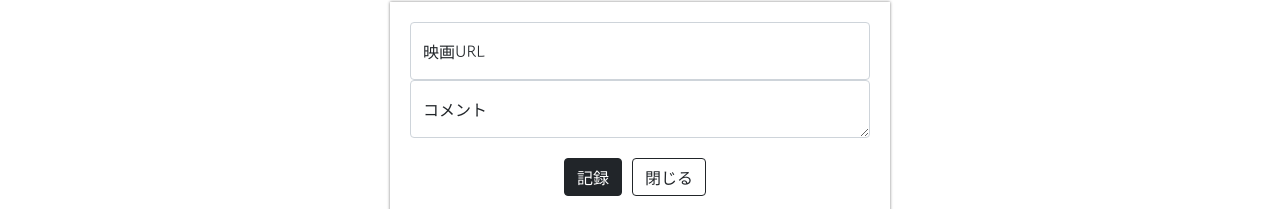
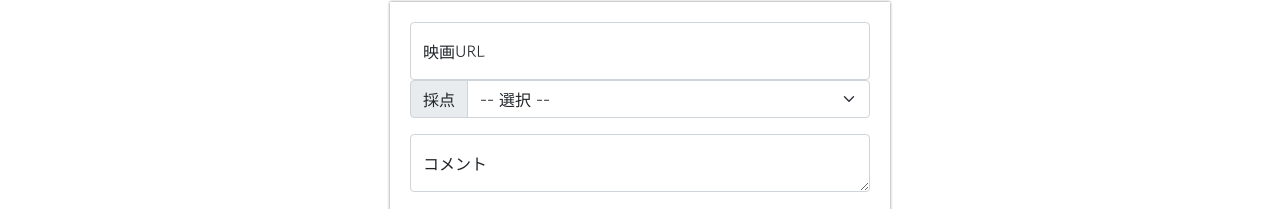
Before and after one commit to ryotiger3/mypage, a plain HTML site: page index.html in a window 1280 px wide. Shown: the part 268-477 px from the top of the page. Drawn offline with nearby package versions, Linux system fonts and the light colour scheme.

Commit message:
Update index.html

```diff
--- a/index.html
+++ b/index.html
@@ -89,6 +89,17 @@
     <div class="form-floating mb-3">
         <input type="email" class="form-control" id="floatingInput" placeholder="name@example.com">
         <label for="floatingInput">映画URL</label>
+                    <div class="input-group mb-3">
+            <label class="input-group-text" for="inputGroupSelect01">採点</label>
+            <select class="form-select" id="inputGroupSelect01">
+                <option selected>-- 選択 --</option>
+                <option value="1">⭐</option>
+                <option value="2">⭐⭐</option>
+                <option value="3">⭐⭐⭐</option>
+                <option value="4">⭐⭐⭐⭐</option>
+                <option value="5">⭐⭐⭐⭐⭐</option>
+            </select>
+        </div>
         <div class="form-floating">
             <textarea class="form-control" placeholder="Leave a comment here" id="floatingTextarea"></textarea>
             <label for="floatingTextarea">コメント</label>
```
